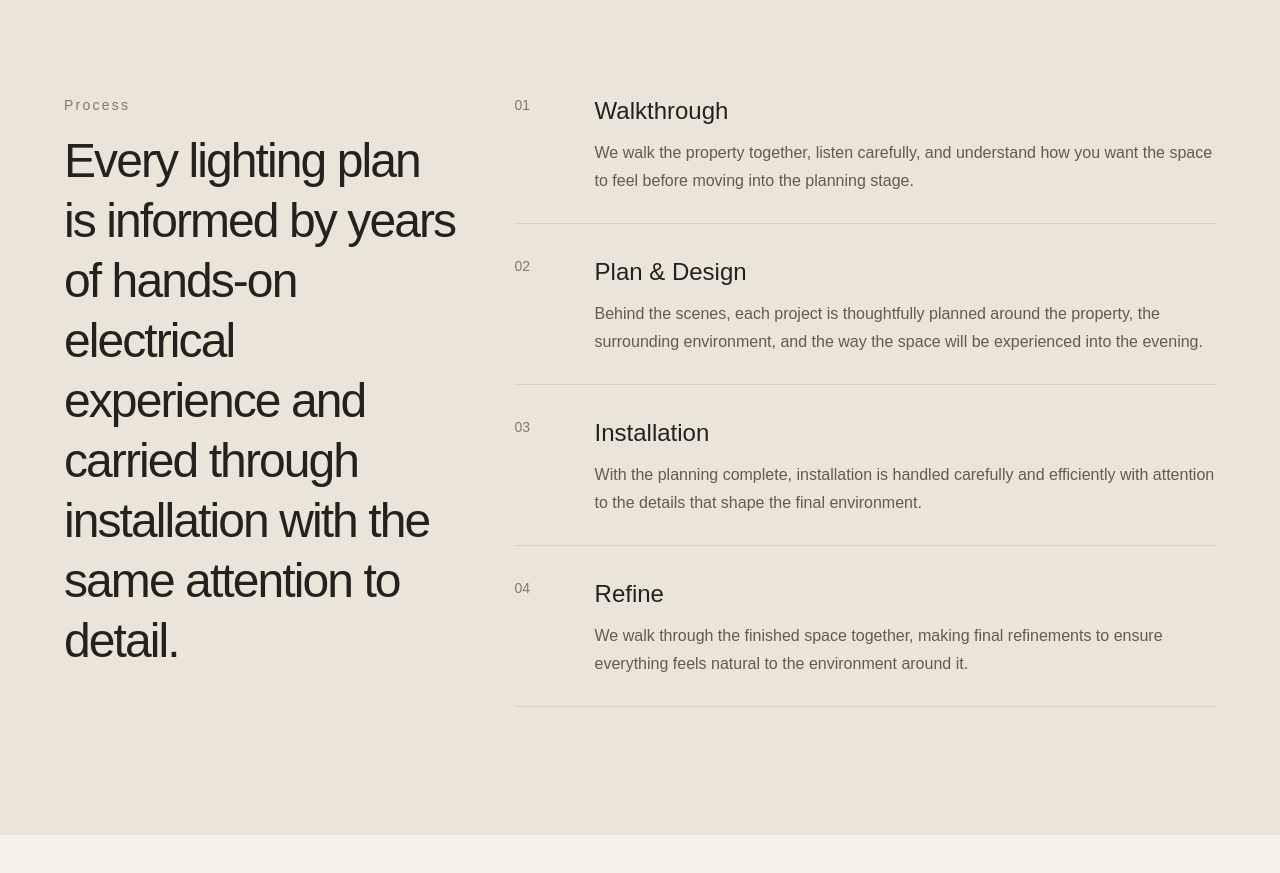
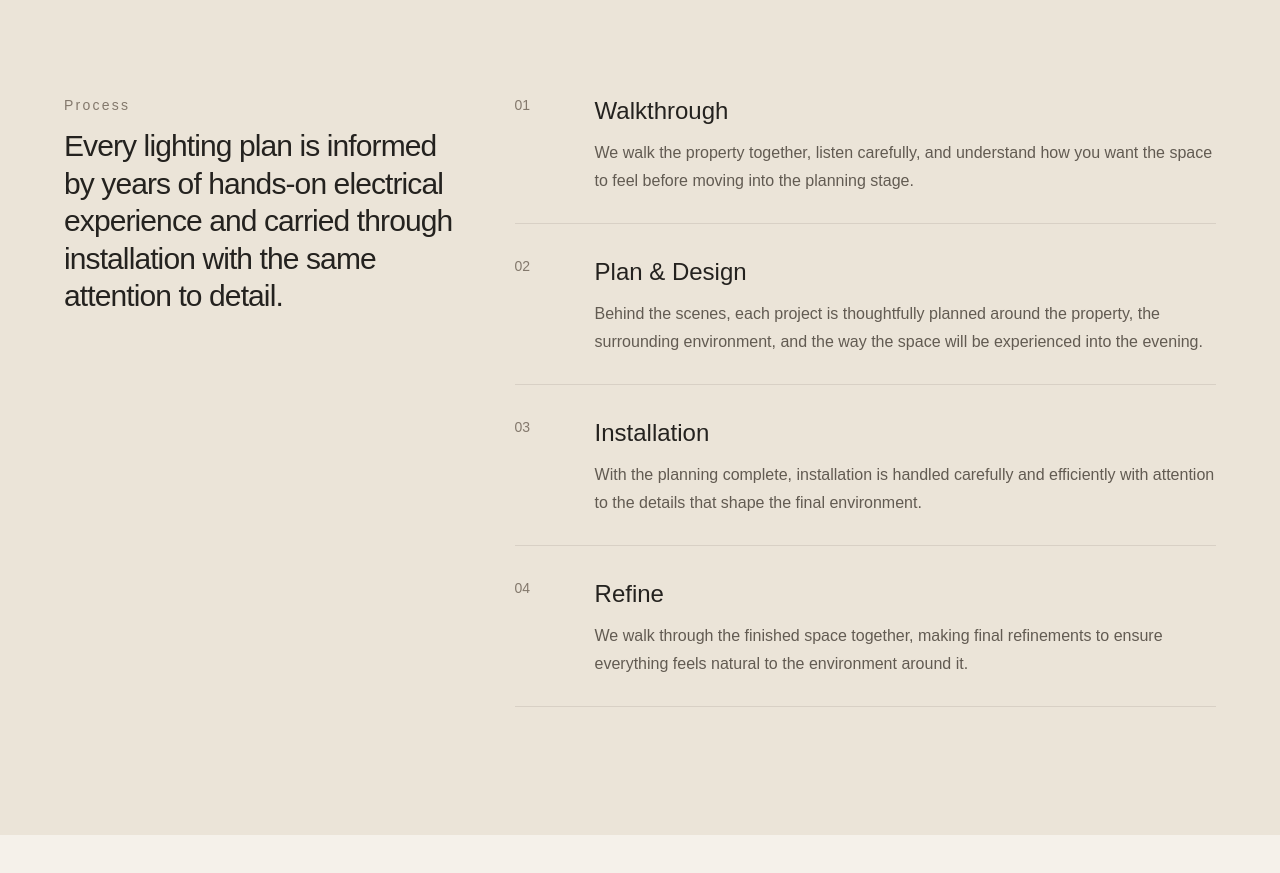
Before and after one commit to 25miyagishima/customer-website, a Next.js app: page / in a window 1280 px wide. Shown: the part 3160-4033 px from the top of the page. Built offline with nearby package versions, Linux system fonts and the light colour scheme.

Commit message:
Refine planning section hierarchy

```diff
--- a/components/sections/ProcessSection.tsx
+++ b/components/sections/ProcessSection.tsx
@@ -33,9 +33,9 @@ export function ProcessSection() {
         <div>
           <SectionLabel>Process</SectionLabel>
 
-          <h2 className="mt-4 text-4xl font-light leading-tight tracking-[-0.04em] text-[#24221f] md:text-5xl">
-            Every lighting plan is informed by years of hands-on electrical experience and carried through installation with the same attention to detail.
-          </h2>
+          <h2 className="mt-3 text-2xl font-light leading-tight tracking-[-0.03em] text-[#24221f] md:text-3xl">
+           Every lighting plan is informed by years of hands-on electrical experience and carried through installation with the same attention to detail.
+         </h2>
         </div>
 
         <div className="space-y-8">
```
